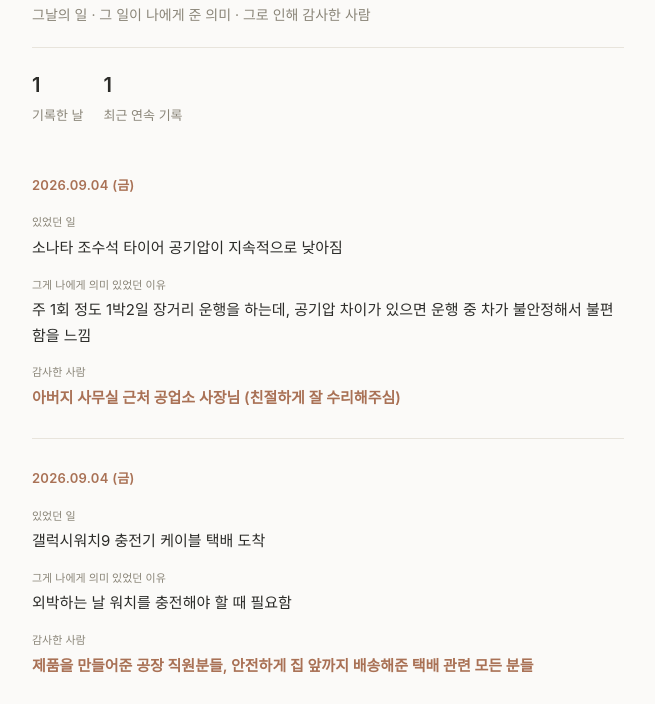
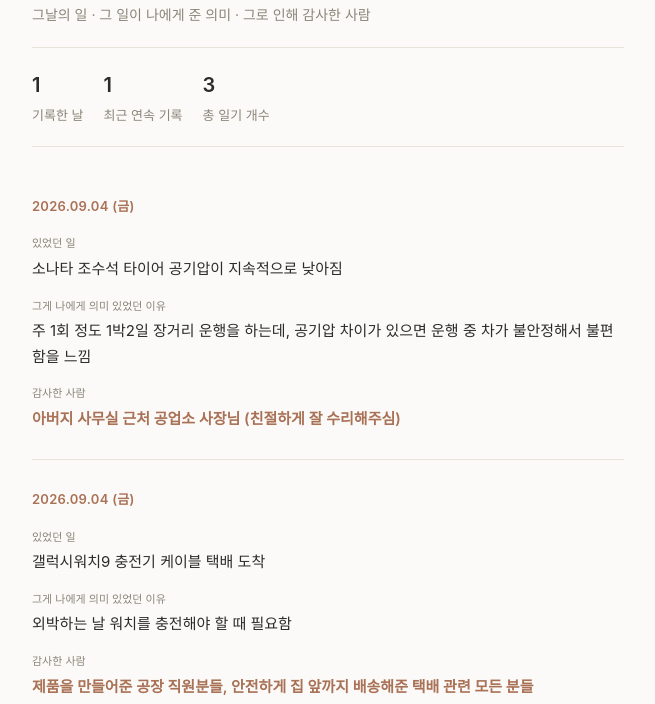
Before and after one commit to LeeKwanBeom/gratitude-journal, a plain HTML site: page index.html in a window 1280 px wide. Shown: the part 96-800 px from the top of the page, without its empty margins (312-967 px from the left). Drawn offline with Linux system fonts and the light colour scheme.

Commit message:
add total count stat + sticky header

```diff
--- a/index.html
+++ b/index.html
@@ -30,6 +30,13 @@
   }
   header{
     margin-bottom:48px;
+    position:sticky;
+    top:0;
+    background:var(--bg);
+    padding-top:56px;
+    margin-top:-56px;
+    z-index:10;
+    border-bottom:1px solid var(--line);
   }
   header h1{
     font-size:22px;
@@ -47,6 +54,7 @@
     gap:20px;
     margin-top:20px;
     padding-top:20px;
+    padding-bottom:20px;
     border-top:1px solid var(--line);
   }
   .stat{
@@ -117,6 +125,7 @@
       <div class="stats">
         <div class="stat"><b id="statCount">0</b>기록한 날</div>
         <div class="stat"><b id="statStreak">0</b>최근 연속 기록</div>
+        <div class="stat"><b id="statTotal">0</b>총 일기 개수</div>
       </div>
     </header>
 
@@ -140,6 +149,7 @@ function render(data){
 
   document.getElementById('statCount').textContent = uniqueDates.length;
   document.getElementById('statStreak').textContent = calcStreak(uniqueDates);
+  document.getElementById('statTotal').textContent = sorted.length;
 
   if(sorted.length === 0){
     listEl.innerHTML = '<div class="empty">아직 기록된 감사일기가 없습니다.</div>';
```
